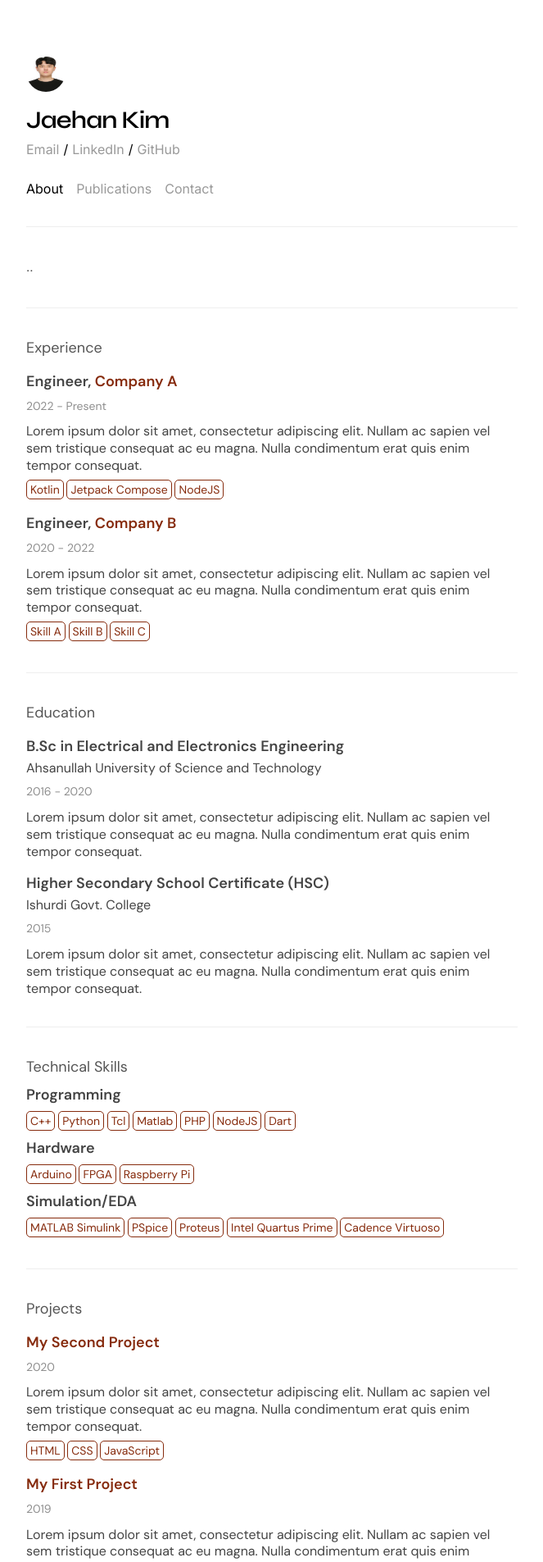
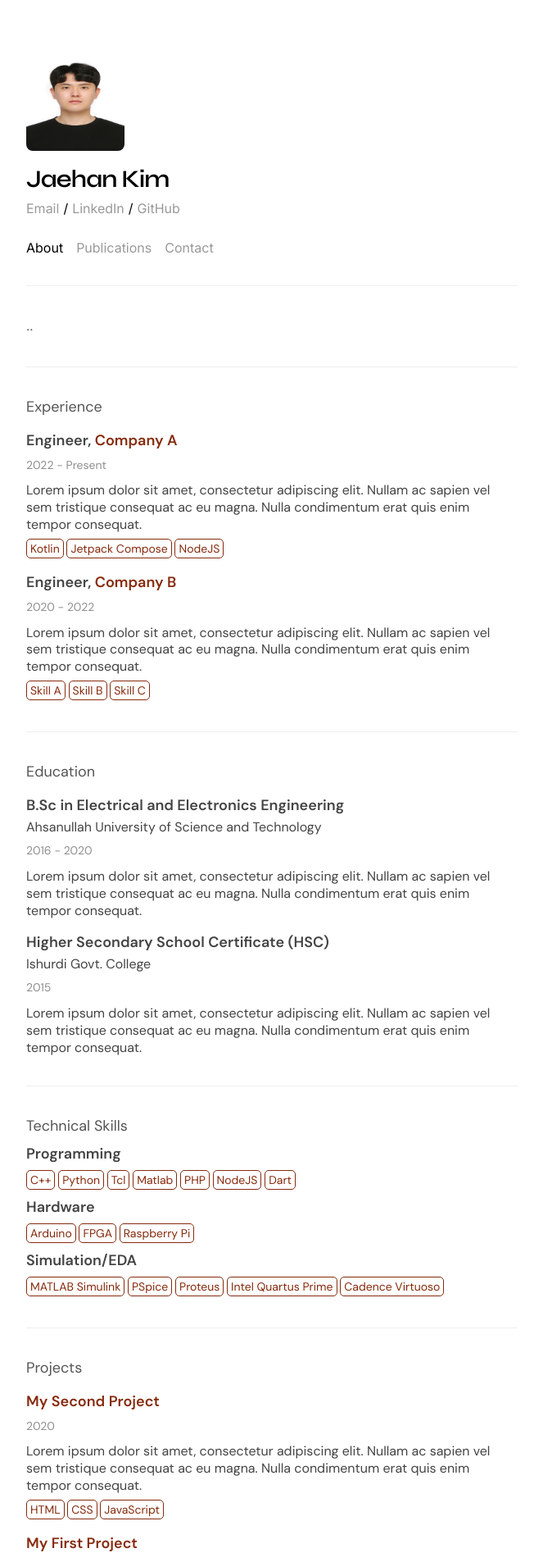
Before and after one commit to jaehanwork/jaehanwork.github.io, a Jekyll site: the page built from _pages/index.md, in a window 1280 px wide. Shown: the top 1905 px of the page at 82% size, without its empty margins (308-971 px from the left). Built offline with Jekyll 4.4.1, drawn with Linux system fonts in a browser that asks for light colours.

Commit message:
resize photo

```diff
--- a/assets/styles.scss
+++ b/assets/styles.scss
@@ -29,9 +29,9 @@ a:hover {
 }
 
 .ap-avater {
-    height: 48px;
-    width: 48px;
-    border-radius: 24px;
+    height: 120px;
+    width: 120px;
+    border-radius: 8px;
 }
 
 .ap-title {
```
